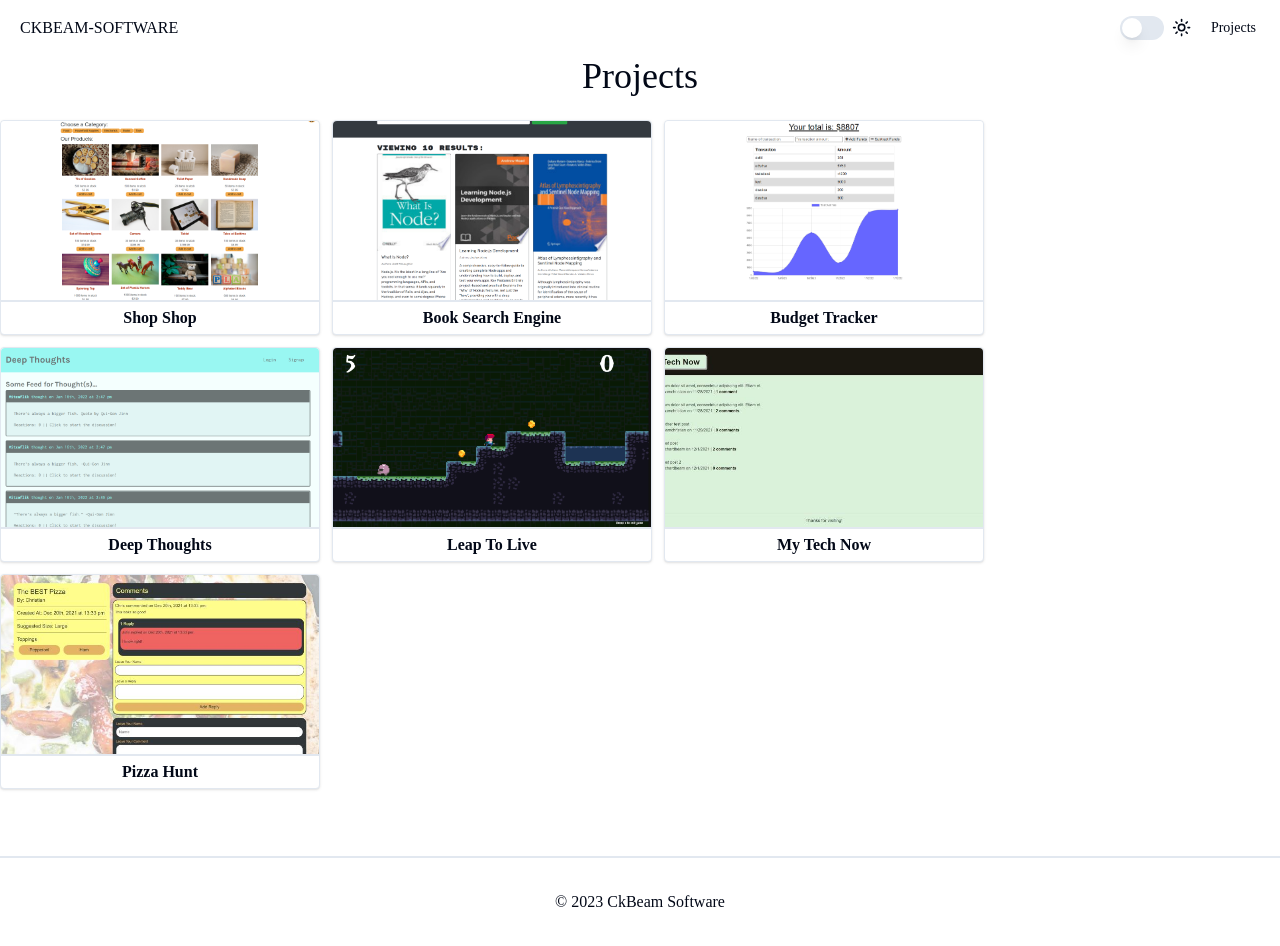
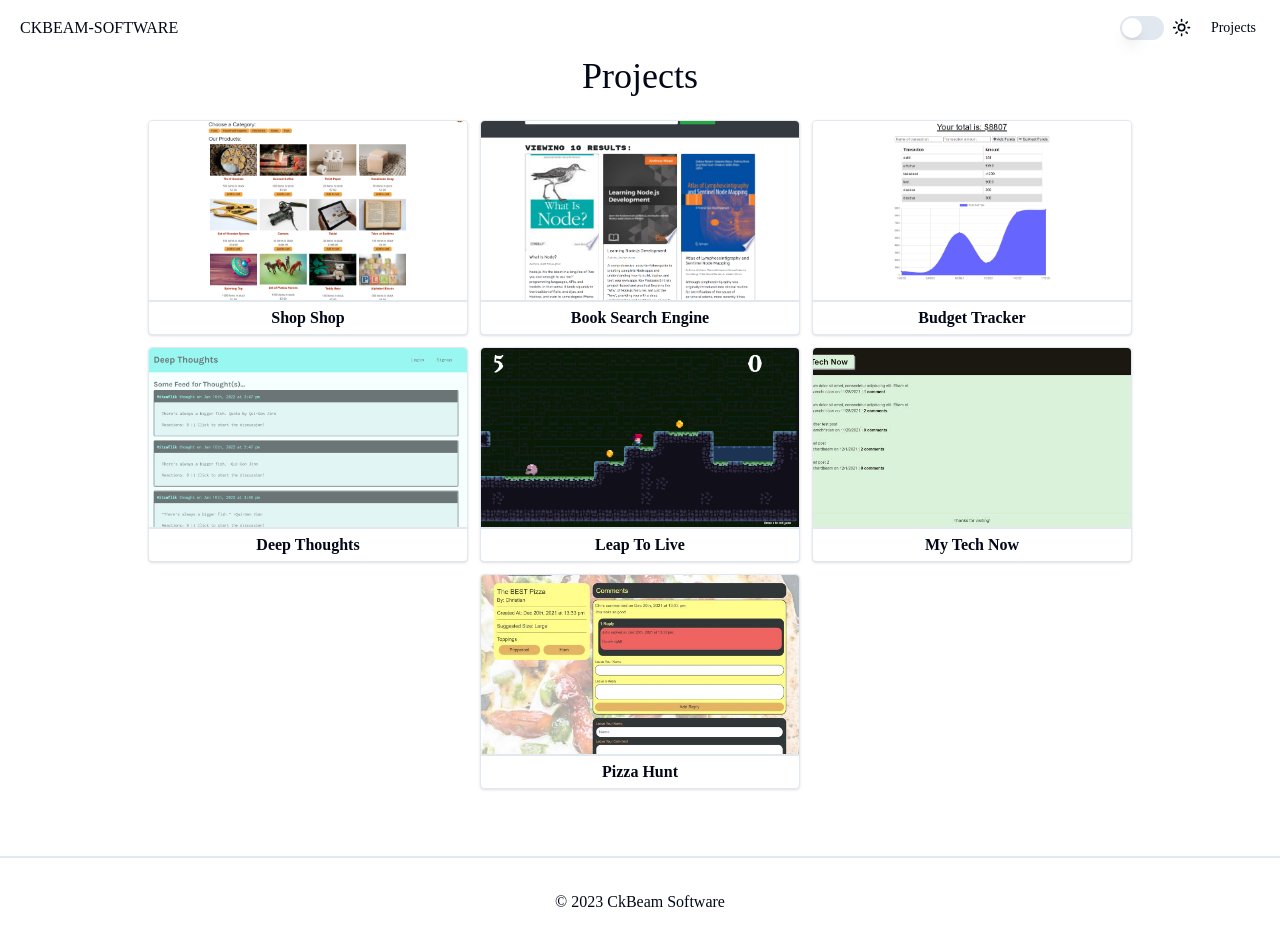
Before and after one commit to beamchristian/ckbeamsoftware, a Next.js app: page /projects in a window 1280 px wide. Built offline with nearby package versions, Linux system fonts and the light colour scheme.

Commit message:
center projects

```diff
--- a/app/projects/page.tsx
+++ b/app/projects/page.tsx
@@ -12,7 +12,7 @@ export default async function Projects() {
   return (
     <div className="min-h-screen">
       <h1 className="text-center text-4xl mb-6">Projects</h1>
-      <ul className="flex flex-row flex-wrap gap-3">
+      <ul className="flex flex-row flex-wrap justify-center gap-3">
         {projects.map((project) => (
           <li
             key={project.slug}
```
